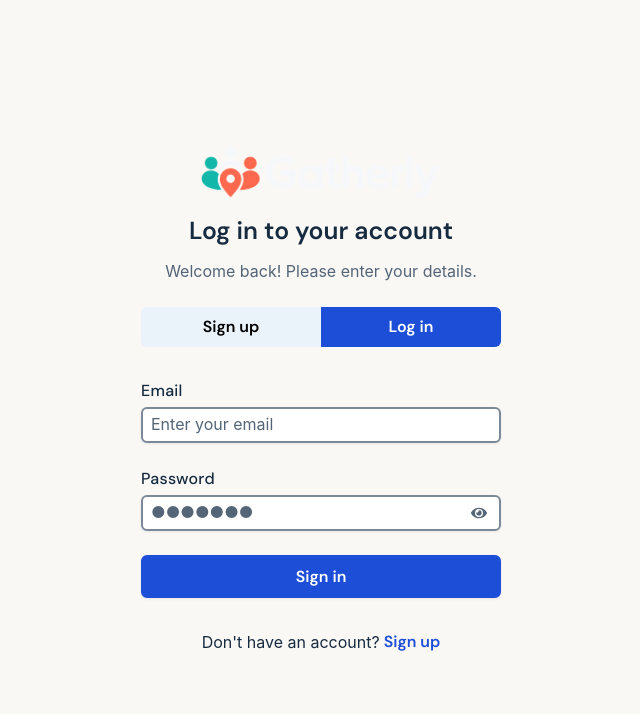
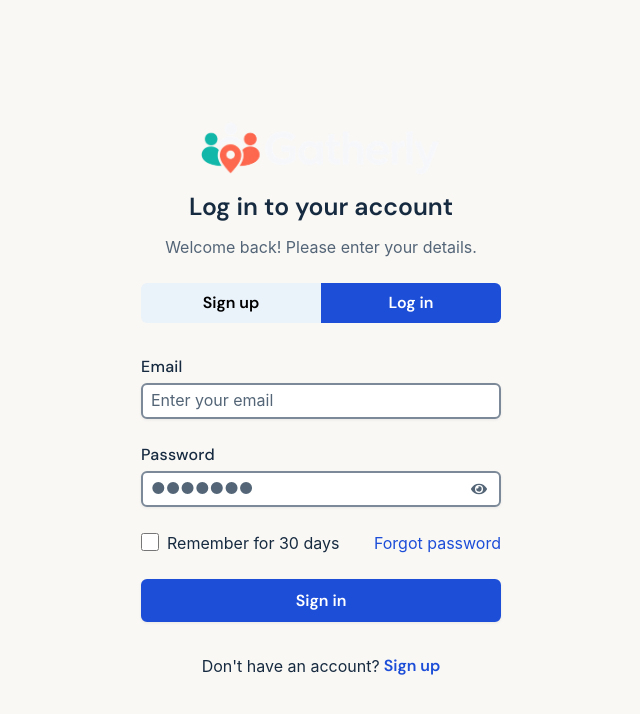
Before and after one commit to AcePeQ/gatherly, a React (Vite) app in the folder client/: page / in a window 1280 px wide. Shown: the top 714 px of the page, without its empty margins (319-959 px from the left). Built offline with nearby package versions, Linux system fonts and the light colour scheme; a web font is replaced by a local one.

Commit message:
feat: enhance LoginForm with remember me checkbox and additional actions; update login schema

```diff
--- a/client/src/components/link/Link.module.css
+++ b/client/src/components/link/Link.module.css
@@ -1,3 +1,28 @@
+.link {
+  font-size: 1em;
+  font-weight: inherit;
+  max-inline-size: fit-content;
+
+  text-decoration: none;
+
+  border: none;
+  box-shadow: none;
+
+  padding: 0;
+  border-radius: 0px;
+
+  transition: all 0.3s;
+
+  color: var(--ld-primary);
+}
+
+.link:hover,
+.link:focus-visible,
+.link:active {
+  color: var(--ld-primary-hover);
+}
+
+
 .btnLink {
   font-size: var(--fs-0);
   font-weight: 600;
--- a/client/src/features/auth/components/loginForm/LoginForm.module.css
+++ b/client/src/features/auth/components/loginForm/LoginForm.module.css
@@ -11,3 +11,29 @@
   inline-size: 100%;
   max-inline-size: unset;
 }
+
+.additionalActions {
+  display: flex;
+  flex-direction: row;
+  justify-content: space-between;
+  align-items: center;
+}
+
+.checkboxLabel {
+  display: flex;
+
+  align-items: center;
+  justify-content: center;
+
+  gap: var(--space-2xs);
+}
+
+.checkbox {
+  inline-size: 1.125rem;
+  block-size: 1.125rem;
+  accent-color: var(--ld-primary);
+  cursor: pointer;
+
+  position: relative;
+  top: -0.75px;
+}
--- a/client/src/features/auth/components/loginForm/LoginForm.tsx
+++ b/client/src/features/auth/components/loginForm/LoginForm.tsx
@@ -5,6 +5,7 @@
 import InputRow from '../../../../components/inputRow/InputRow';
 import { useState } from 'react';
 import Button from '../../../../components/button/Button';
+import Link from '../../../../components/link/Link';
 
 function LoginForm() {
   const [showPassword, setShowPassword] = useState<boolean>(false);
@@ -13,7 +14,8 @@
     resolver: zodResolver(loginSchema),
     defaultValues: {
       email: "",
-      password: ""
+      password: "",
+      remember: false,
     }
   });
 
@@ -45,6 +47,14 @@
         />
       </InputRow>
 
+      <div className={styles.additionalActions}>
+        <label className={styles.checkboxLabel} htmlFor='remember'>
+          <input className={styles.checkbox} id='remember' type='checkbox' {...register("remember")} />
+          Remember for 30 days
+        </label>
+
+        <Link path='/forgot-password'>Forgot password</Link>
+      </div>
 
       <Button clickType='submit' type='primary'>Sign in</Button>
     </form>
--- a/client/src/features/auth/components/registerForm/RegisterForm.tsx
+++ b/client/src/features/auth/components/registerForm/RegisterForm.tsx
@@ -15,7 +15,7 @@
     defaultValues: {
       name: "",
       email: "",
-      password: ""
+      password: "",
     }
   });
 
--- a/client/src/features/auth/schemas/loginSchema.ts
+++ b/client/src/features/auth/schemas/loginSchema.ts
@@ -3,6 +3,7 @@
 export const loginSchema = z.object({
   email: z.email("Enter correct email address"),
   password: z.string().min(1, "Enter password"),
+  remember: z.boolean,
 });
 
 export type LoginFormValues = z.infer<typeof loginSchema>;
```
